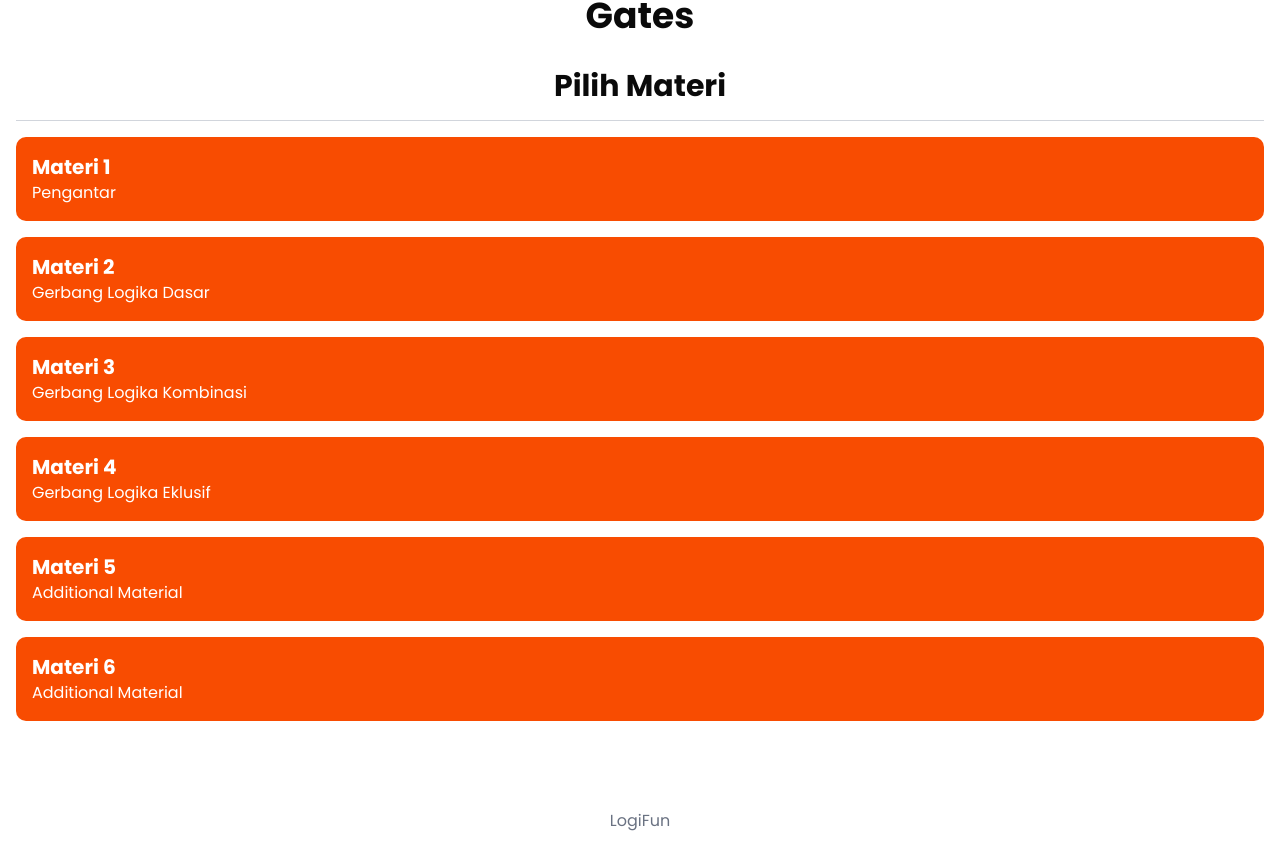
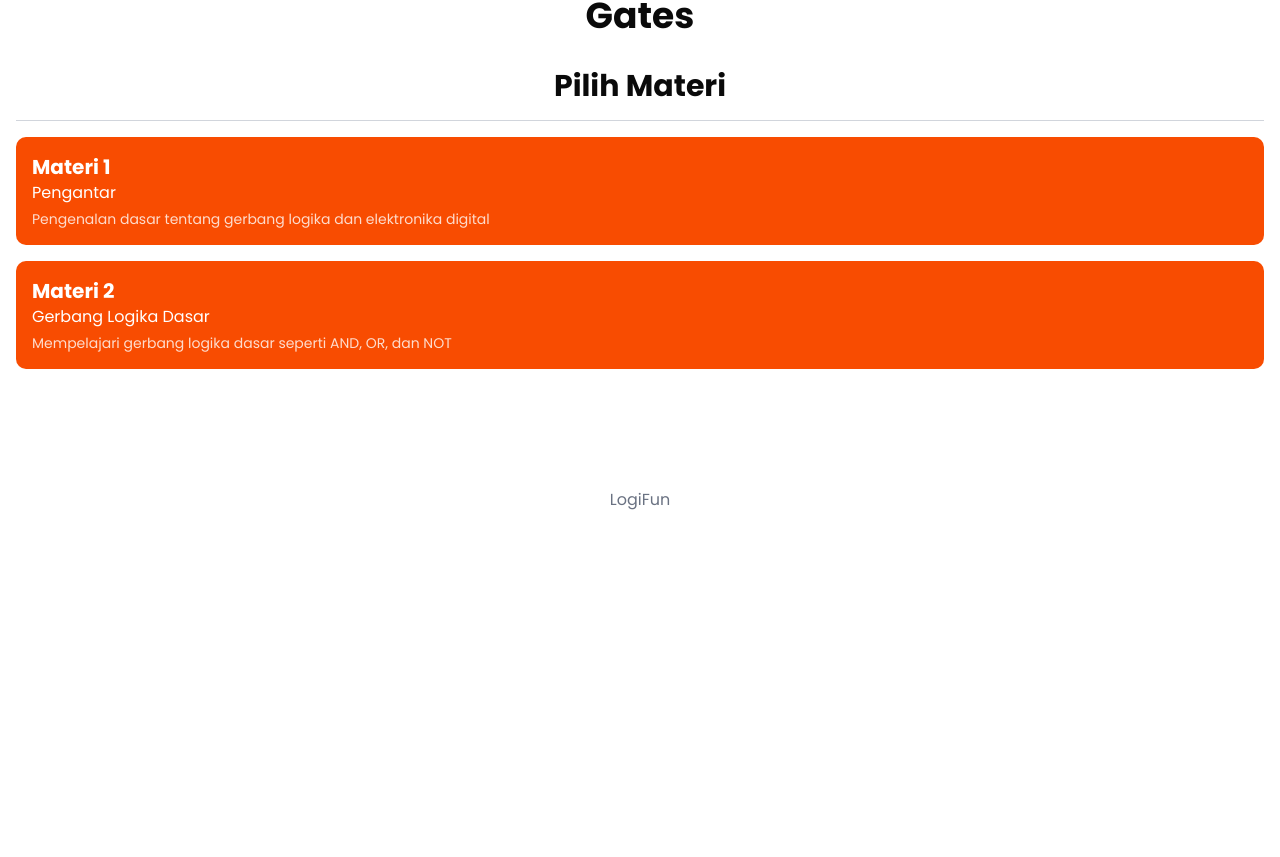
Before and after one commit to agisnarevaldo/logic-gate, a Next.js app: page /materi in a window 1280 px wide. Shown: the part 288-1145 px from the top of the page. After the commit the page ends 824 px from the top, so only its background shows below. Built offline with nearby package versions, Linux system fonts and the light colour scheme; no server answers.

Commit message:
Add category and module pages with sidebar navigation and loading states

```diff
--- a/src/app/materi/page.tsx
+++ b/src/app/materi/page.tsx
@@ -6,16 +6,10 @@ import { PageLoadingScreen } from "@/components/page-loading-screen"
 import { FeaturePageLayout } from "@/components/feature-page-layout"
 import { BookIcon } from "@/components/icon"
 import Link from "next/link"
+import { learningMaterials } from "@/data/learning-materials"
 
 export default function MateriPage() {
     const [showLoading, setShowLoading] = useState(true)
-
-    const materials = [
-        { id: 1, title: "Pengantar", href: "/materi/pengantar" },
-        { id: 2, title: "Gerbang Logika Dasar", href: "/materi/gerbang-dasar" },
-        { id: 3, title: "Gerbang Logika Kombinasi", href: "/materi/gerbang-kombinasi" },
-        { id: 4, title: "Gerbang Logika Eklusif", href: "/materi/gerbang-eklusif" },
-    ]
 
     return (
         <>
@@ -37,29 +31,15 @@ export default function MateriPage() {
                         <div className="h-px bg-gray-300 w-full mb-4" />
 
                         <div className="space-y-4">
-                            {materials.map((material, index) => (
-                                <Link key={material.id} href={material.href} className="block">
+                            {learningMaterials.map((category, index) => (
+                                <Link key={category.id} href={`/materi/${category.slug}`} className="block">
                                     <div className="bg-orange-card text-white p-4 rounded-lg">
                                         <h4 className="text-xl font-bold">Materi {index + 1}</h4>
-                                        <p>{material.title}</p>
+                                        <p>{category.title}</p>
+                                        <p className="text-sm text-white/80 mt-1">{category.description}</p>
                                     </div>
                                 </Link>
                             ))}
-
-                            {/* Additional materials to match the design */}
-                            <Link href="#" className="block">
-                                <div className="bg-orange-card text-white p-4 rounded-lg">
-                                    <h4 className="text-xl font-bold">Materi 5</h4>
-                                    <p>Additional Material</p>
-                                </div>
-                            </Link>
-
-                            <Link href="#" className="block">
-                                <div className="bg-orange-card text-white p-4 rounded-lg">
-                                    <h4 className="text-xl font-bold">Materi 6</h4>
-                                    <p>Additional Material</p>
-                                </div>
-                            </Link>
                         </div>
                     </div>
                 </FeaturePageLayout>
```
